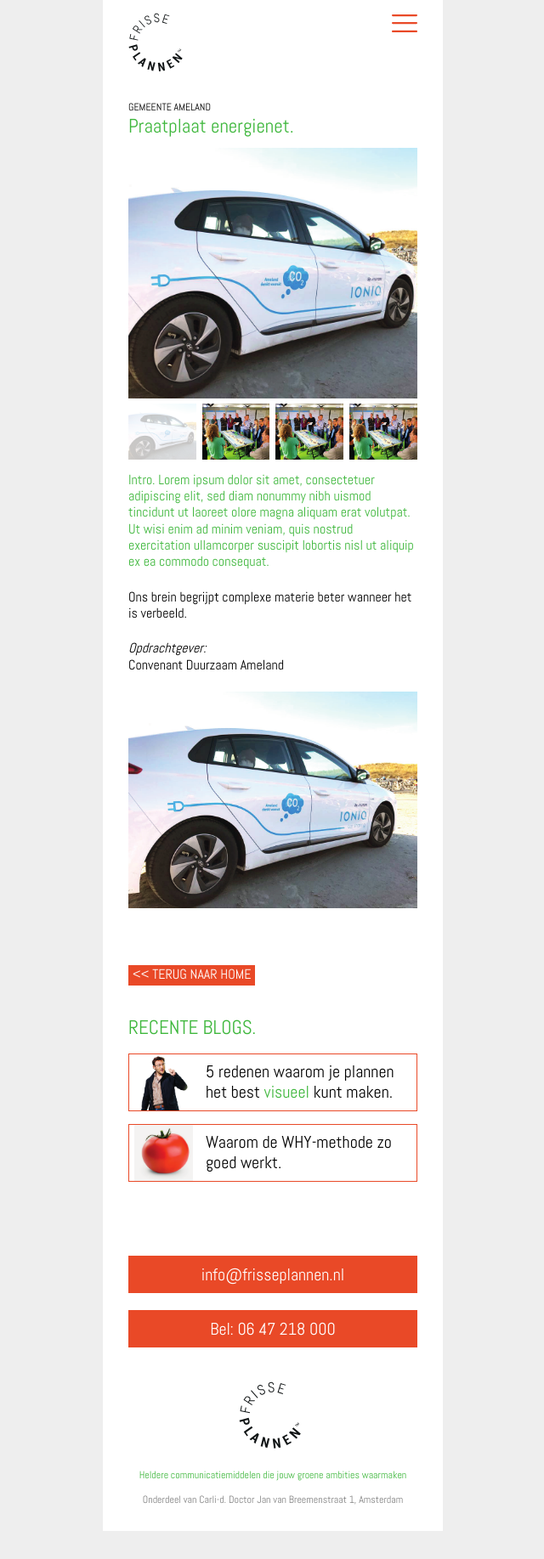
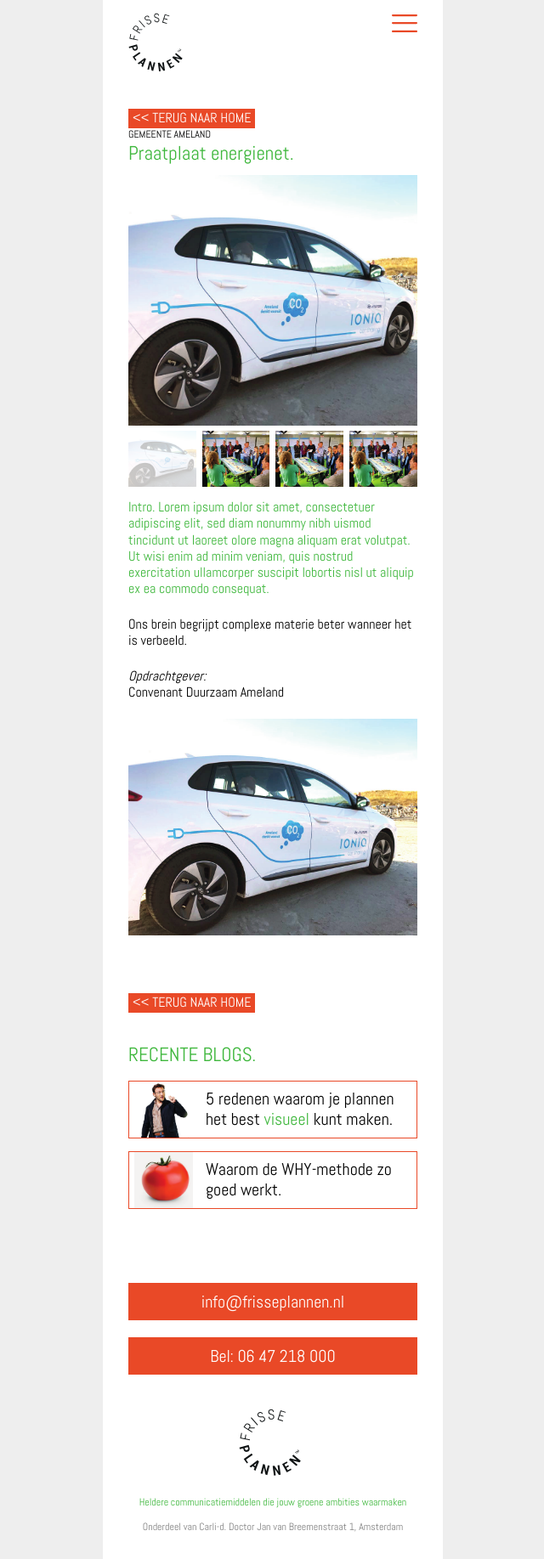
Before and after one commit to jhvanderschee/carli_d, a Jekyll site: the page built from _projects/praatplaat-energienet3.md, in a window 1280 px wide. Shown: the whole page at 85% size, without its empty margins (319-959 px from the left). Built offline with Jekyll 4.4.1, drawn with Linux system fonts in a browser that asks for light colours; before the commit the page ends 1802 px from its top, so only the background shows below that.

Commit message:
Update project.html

```diff
--- a/_layouts/project.html
+++ b/_layouts/project.html
@@ -1,6 +1,7 @@
 {% include header.html %}
 
 <div class="section" style="padding-top: 120px;">
+        <a href="/" class="button"><< Terug naar home</a><br />
     <div class="subtitle">{{ page.subtitle }}</div>
     <strong>{{ page.title }}</strong>
     <div id="currentimage" style="margin: 10px 0 10px; height: 295px; background: url('{{ page.image }}') center center / cover;"></div>
```
